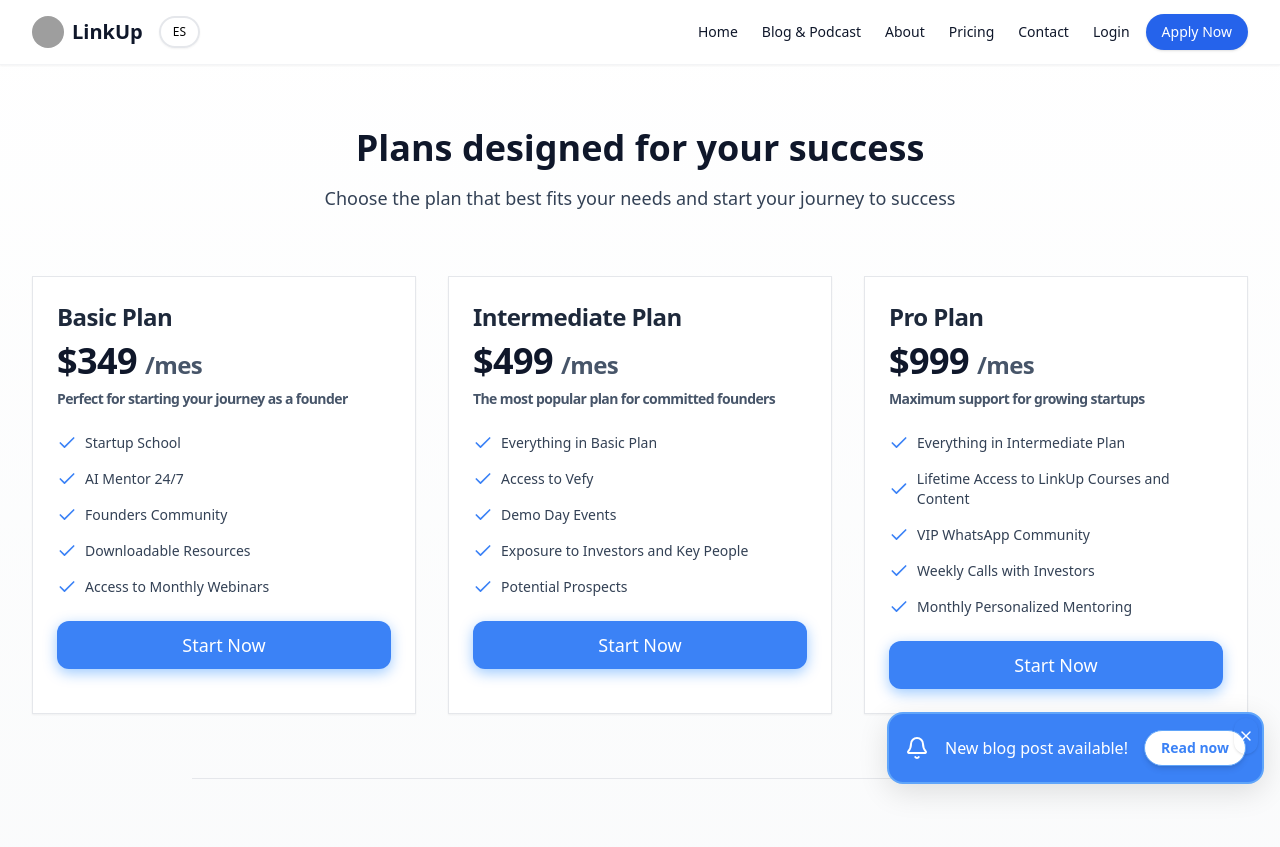
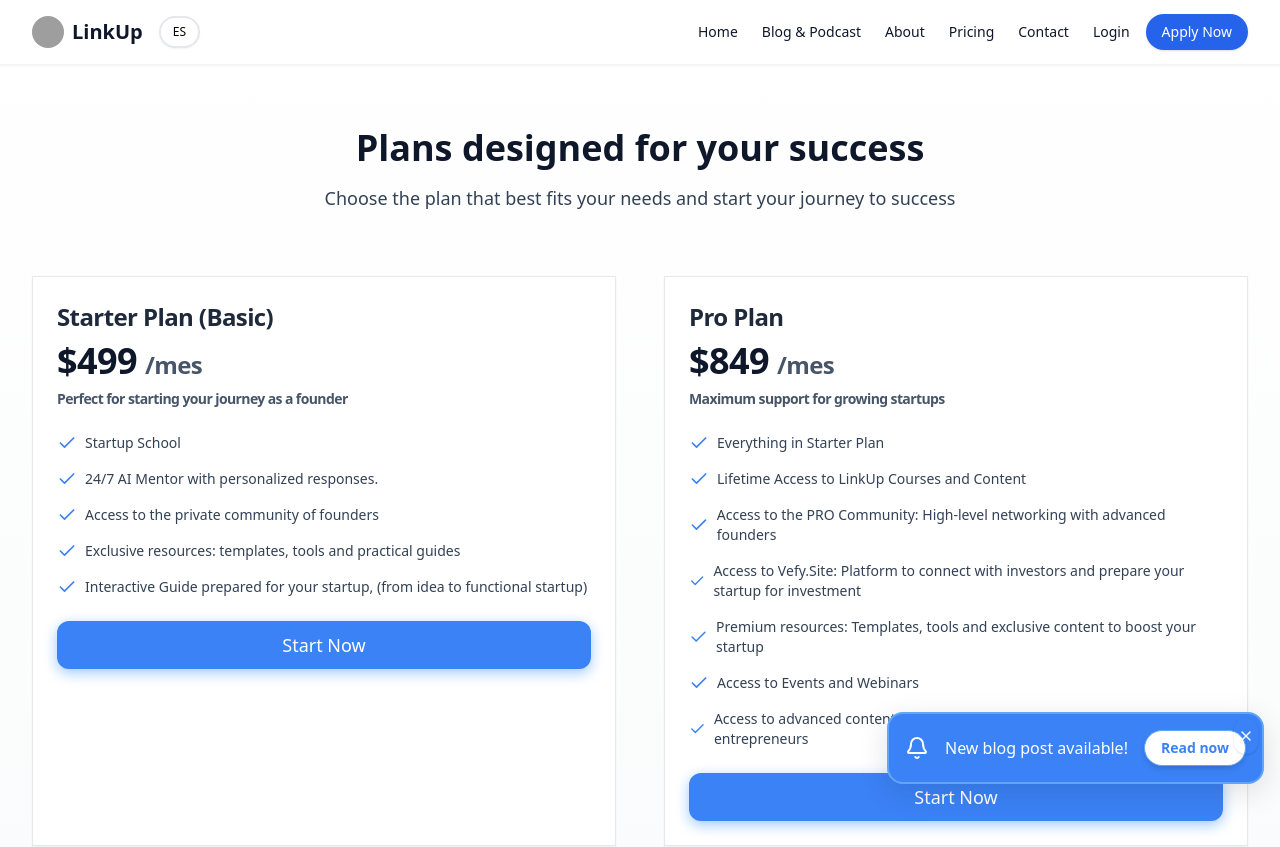
Before and after one commit to Ezequielagradnik/Linkup-Front, a Next.js app: page /pricing in a window 1280 px wide. Shown: the top 847 px of the page. Built offline with nearby package versions, Linux system fonts and the light colour scheme; grey boxes are pictures that could not be loaded.

Commit message:
update gaps in pricing page

```diff
--- a/app/pricing/page.jsx
+++ b/app/pricing/page.jsx
@@ -15,39 +15,28 @@ export default function PricingPage() {
       description: "Choose the plan that best fits your needs and start your journey to success",
       plans: [
         {
-          name: "Basic Plan",
-          price: "349",
+          name: "Starter Plan (Basic)",
+          price: "499",
           description: "Perfect for starting your journey as a founder",
           features: [
             "Startup School",
-            "AI Mentor 24/7",
-            "Founders Community",
-            "Downloadable Resources",
-            "Access to Monthly Webinars",
-          ],
-        },
-        {
-          name: "Intermediate Plan",
-          price: "499",
-          description: "The most popular plan for committed founders",
-          features: [
-            "Everything in Basic Plan",
-            "Access to Vefy",
-            "Demo Day Events",
-            "Exposure to Investors and Key People",
-            "Potential Prospects",
-          ],
+            "24/7 AI Mentor with personalized responses.",
+            "Access to the private community of founders",
+            "Exclusive resources: templates, tools and practical guides",
+            " Interactive Guide prepared for your startup, (from idea to functional startup)",          ],
         },
         {
           name: "Pro Plan",
-          price: "999",
+          price: "849",
           description: "Maximum support for growing startups",
           features: [
-            "Everything in Intermediate Plan",
+            "Everything in Starter Plan",
             "Lifetime Access to LinkUp Courses and Content",
-            "VIP WhatsApp Community",
-            "Weekly Calls with Investors",
-            "Monthly Personalized Mentoring",
+            "Access to the PRO Community: High-level networking with advanced founders",
+            "Access to Vefy.Site: Platform to connect with investors and prepare your startup for investment",
+            "Premium resources: Templates, tools and exclusive content to boost your startup",
+            "Access to Events and Webinars",
+            "Access to advanced content: Courses, tools of great value for startups and/or entrepreneurs",
           ],
         },
       ],
@@ -63,39 +52,30 @@ export default function PricingPage() {
       description: "Elige el plan que mejor se adapte a tus necesidades y alcanza el éxito con nosotros",
       plans: [
         {
-          name: "Plan Básico",
+          name: "Plan Starter (Básico)",
           price: "349",
           description: "Perfecto para iniciar tu desarrollo empresarial",
           features: [
             "Escuela de Startups",
-            "Mentor IA 24/7",
-            "Comunidad Founders",
-            "Recursos descargables",
-            "Acceso a webinars mensuales",
-          ],
-        },
-        {
-          name: "Plan Intermedio",
-          price: "499",
-          description: "El plan más popular para emprendedores comprometidos",
-          features: [
-            "Todo lo del plan Básico",
-            "Acceso a Vefy",
-            "Eventos Demo Days",
-            "Exposición a Inversores y Gente Clave",
-            "Potenciales Prospecciones",
+            "Mentor IA 24/7 con respuestas personalizadas",
+            " Acceso a la comunidad privada de founders",
+            "Recursos exclusivos: plantillas, herramientas y guías prácticas",
+            "Guia Interactiva preparada para tu startup, (desde idea hasta startup funcional)",
           ],
         },
         {
           name: "Plan Pro",
-          price: "999",
+          price: "849",
           description: "Máximo apoyo para startups en crecimiento",
           features: [
-            "Todo lo del plan Intermedio",
-            "Acceso a cursos y contenido de LinkUp de por vida",
-            "Comunidad VIP en WhatsApp",
-            "Calls semanales con inversores",
-            "Mentoría personalizada mensual",
+            "Todo lo del plan Basico, más:",
+            "Acceso a LinkUp de por vida",
+            "Acceso a la Comunidad PRO: Networking de alto nivel con founders avanzados",
+            "Acceso a Vefy.Site: Plataforma para conectar con inversionistas y preparar tu startup para inversión",
+            "Recursos premium: Plantillas, herramientas y contenido exclusivo para potenciar tu startup",
+            "Acceso a Eventos y Webinars",
+            "Acceso a contenido avanzado: Cursos, herramientas de gran valor para startups y/o emprendedores",
+
           ],
         },
       ],
@@ -126,7 +106,7 @@ export default function PricingPage() {
           <p className="text-lg text-primary-700 max-w-2xl mx-auto">{t.description}</p>
         </div>
 
-        <div className="grid md:grid-cols-3 gap-8 max-w-7xl mx-auto">
+        <div className="grid md:grid-cols-2 gap-12 max-w-7xl mx-auto">
           {t.plans.map((plan, index) => (
             <Card key={index} className="bg-white hover:shadow-lg transition-all duration-300">
               <CardHeader>
--- a/components/pricing.jsx
+++ b/components/pricing.jsx
@@ -104,7 +104,7 @@ export function Pricing({ language }) {
           <h2 className="text-3xl font-bold text-primary-900 mb-4">{t.title}</h2>
           <p className="text-lg text-gray-600 max-w-2xl mx-auto">{t.description}</p>
         </div>
-        <div className="grid md:grid-cols-3 gap-8">
+        <div className="grid md:grid-cols-2 gap-12">
           {t.plans.map((plan, index) => (
             <Card
               key={index}
```
